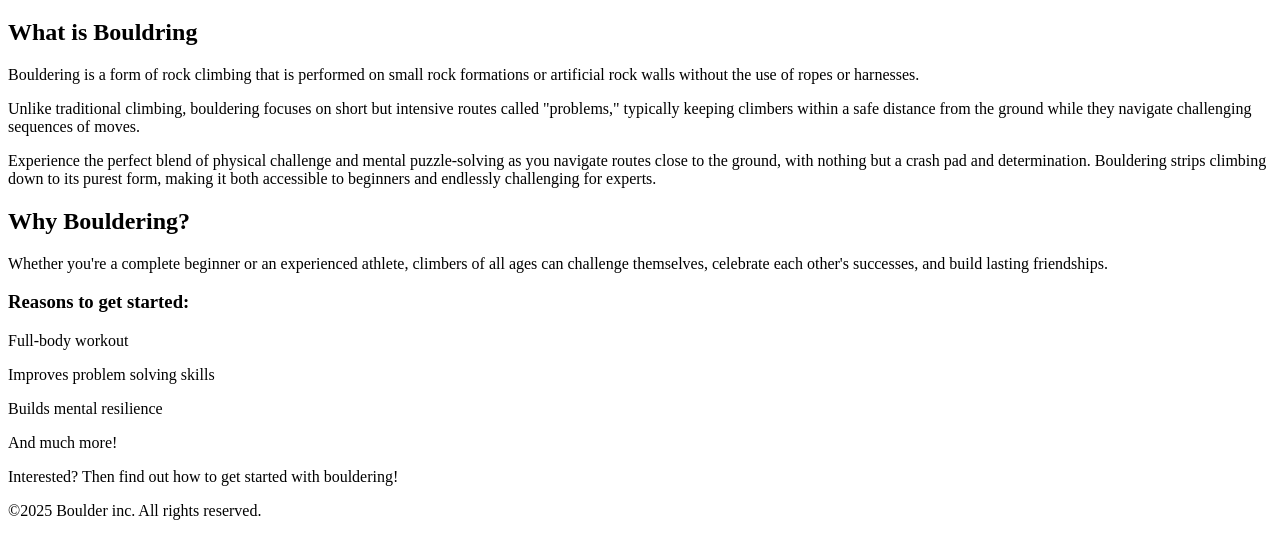
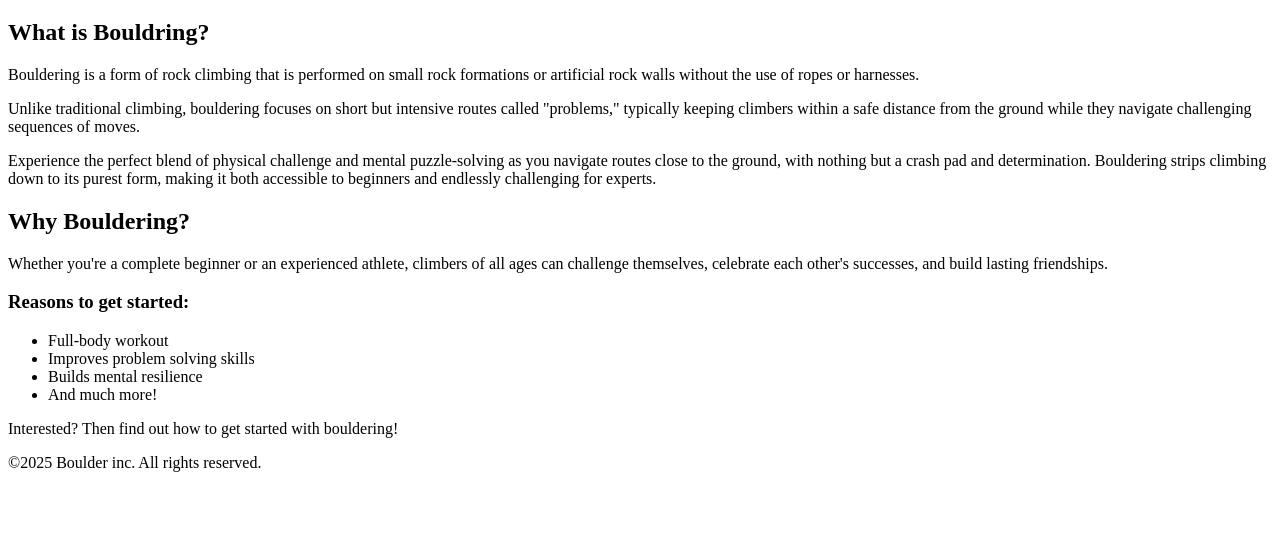
Before and after one commit to NavreetSran/html-css-journey, a plain HTML site: page index.html in a window 1280 px wide. Shown: the part 61-620 px from the top of the page. Drawn offline with Linux system fonts and the light colour scheme.

Commit message:
New Tags

```diff
--- a/index.html
+++ b/index.html
@@ -4,8 +4,12 @@
         <title>My first Project </title>
     </head>
     <body>
+        <header>
             <h1>Discover the thrill of Bouldring</h1>
-        <h2>What is Bouldring</h2>
+        </header>
+
+        <main>
+            <h2>What is Bouldring?</h2>
             <p>Bouldering is a form of rock climbing that is performed on small rock formations or artificial rock walls without the use of ropes or harnesses.</p>
 
             <p>Unlike traditional climbing, bouldering focuses on short but intensive routes called "problems," typically keeping climbers within a safe distance from the ground while they navigate challenging sequences of moves.</p>
@@ -16,13 +20,18 @@
             <p>Whether you're a complete beginner or an experienced athlete, climbers of all ages can challenge themselves, celebrate each other's successes, and build lasting friendships.</p>
 
             <h3>Reasons to get started:</h3>
-        <p>Full-body workout</p>
-        <p>Improves problem solving skills</p>
-        <p>Builds mental resilience</p>
-        <p>And much more!</p>
+            <ul>
+                <li>Full-body workout</li>
+                <li>Improves problem solving skills</li>
+                <li>Builds mental resilience</li>
+                <li>And much more!</li>
+            </ul>
 
         <p>Interested? Then find out how to get started with bouldering!</p>
+        </main>
 
+        <footer>
             <p>©2025 Boulder inc. All rights reserved.</p>
+        </footer>
     </body>
 </html>
```
Lines whose indentation alone changed are shown as unchanged.
